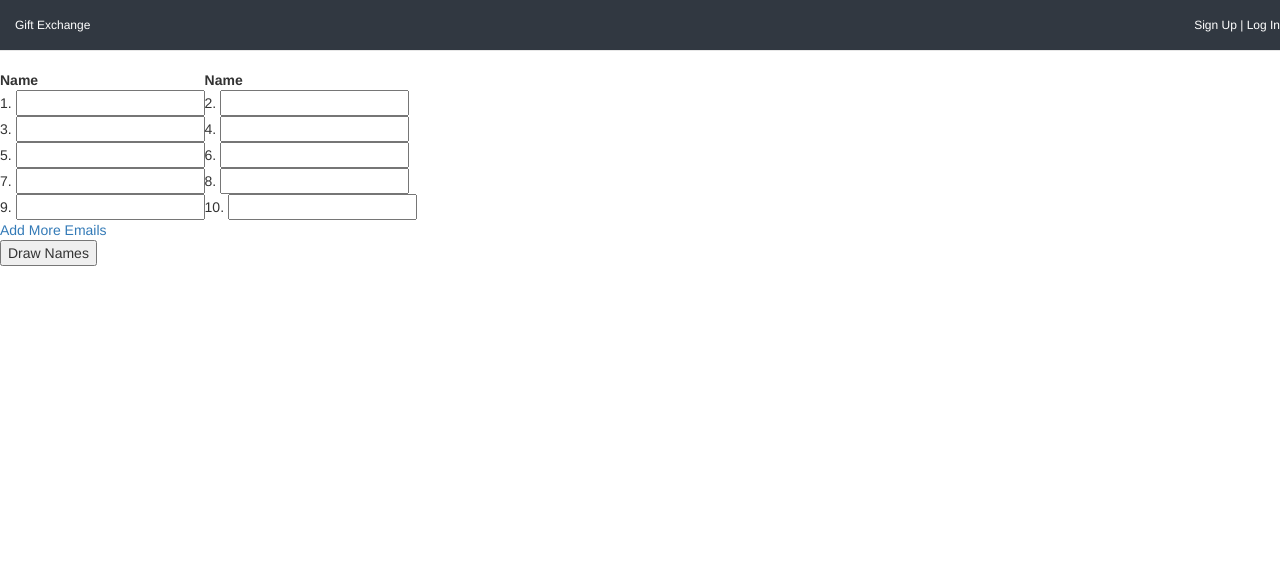
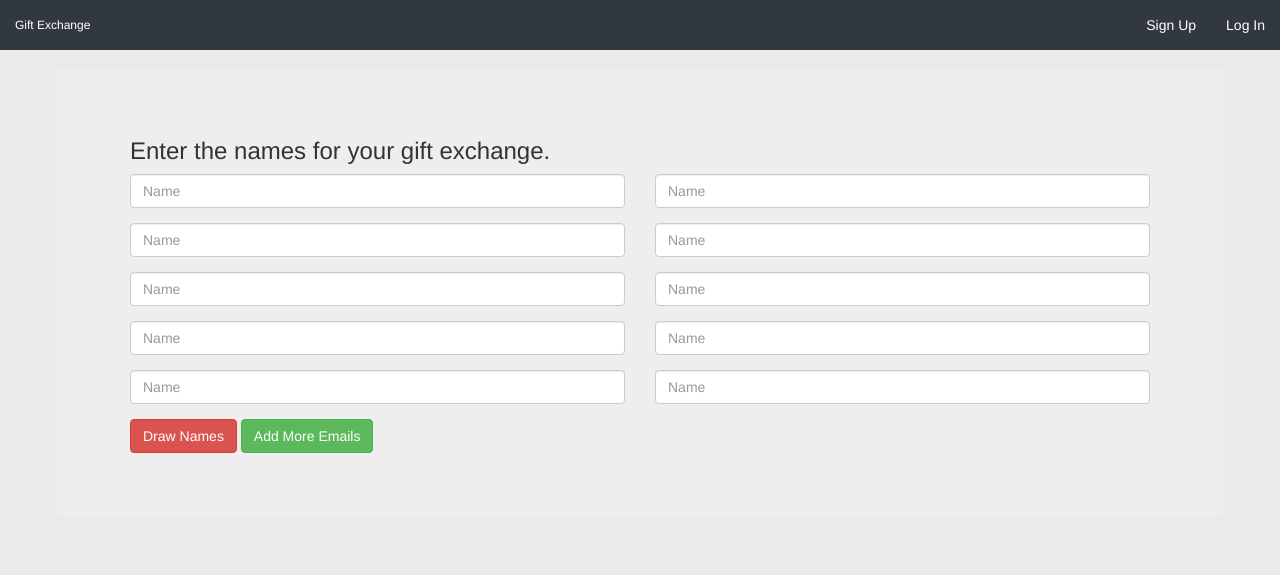
Before and after one commit to sagarpatel8384/gift-exchange-app, a Rails app: page / in a window 1280 px wide. Shown: the top 575 px of the page. Run offline with Rails 7, Linux system fonts and the light colour scheme; style sheets or scripts are compiled from the project's sources; parts of the project's set-up code (start-up, migrations or seed data) failed here and were passed over; some libraries are stand-ins or nearby versions.

Commit message:
Add Styling and Additional Email Support

```diff
--- a/app/assets/stylesheets/application.css.scss
+++ b/app/assets/stylesheets/application.css.scss
@@ -23,6 +23,7 @@
 body {
   padding-top: 70px;
   padding-bottom: 30px;
+  background-color: #EAEAEA !important;
 }
 
 .theme-dropdown .dropdown-menu {
@@ -53,3 +54,25 @@ nav a, .navbar-right {
 a {
   text-decoration: none !important;
 }
+
+.navbar-nav > li > .dropdown-menu {
+  background-color: #313841;
+}
+
+.navbar-nav > li > .dropdown-menu > li > a:hover {
+    background-color: #313841;
+    background-image: none;
+}
+
+.navbar-nav > li > .dropdown-menu.open {
+    background: #313841 !important;
+}
+
+hr {
+  display: block;
+  height: 1px;
+  border: 0;
+  border-top: 1px solid #ccc;
+  margin: 1em 0;
+  padding: 0;
+}
--- a/app/controllers/memberships_controller.rb
+++ b/app/controllers/memberships_controller.rb
@@ -1,10 +1,8 @@
 class MembershipsController < ApplicationController
-
   def update
     @group = Group.find(params[:id])
     mem_shuf = match_pairs(@group.memberships)
     Membership.update_receiver_ids(mem_shuf)
     redirect_to @group
   end
-
 end
--- a/app/controllers/sessions_controller.rb
+++ b/app/controllers/sessions_controller.rb
@@ -1,5 +1,6 @@
 class SessionsController < ApplicationController
   skip_before_action :authorized?
+
   def new
   end
 
@@ -9,8 +10,8 @@ class SessionsController < ApplicationController
       session[:user_id] = @user.id
       redirect_to user_path(current_user)
     else
-      flash.now[:notice] = "Email or password is invalid."
-      render 'new'
+      flash.now[:notice] = 'Email or password is invalid.'
+      render :new
     end
   end
 
--- a/app/controllers/users_controller.rb
+++ b/app/controllers/users_controller.rb
@@ -23,9 +23,9 @@ class UsersController < ApplicationController
 
   def edit
     if @user == current_user
-      render 'edit'
+      render :edit
     else
-      flash[:notice] = "You do not have access to edit this profile."
+      flash[:notice] = 'You do not have access to edit this profile.'
       redirect_to @user
     end
   end
@@ -34,7 +34,7 @@ class UsersController < ApplicationController
     if @user.update(user_params)
       redirect_to @user
     else
-      render 'edit'
+      render :edit
     end
   end
 
--- a/app/models/group.rb
+++ b/app/models/group.rb
@@ -2,7 +2,7 @@ class Group < ActiveRecord::Base
   has_many :memberships
   has_many :users, through: :memberships
   has_many :invitations
-  belongs_to :admin, class_name: :User, foreign_key: "admin_id"
+  belongs_to :admin, class_name: :User, foreign_key: 'admin_id'
   validates :name, :exchange_date, :max_price, :admin_id, presence: true
   validates :name, length: { in: 3..25 }
   validates :max_price, numericality: { only_integer: true }
--- a/app/views/layouts/application.html.erb
+++ b/app/views/layouts/application.html.erb
@@ -8,22 +8,39 @@
   <%= analytics_init if Rails.env.production? %>
 </head>
 <body>
-<nav class="navbar navbar-default navbar-static-top">
-  <div class="navbar-brand navbar-left"><%= link_to "Gift Exchange", root_path %></div>
-    <% if logged_in? %>
-      <div class="navbar-brand navbar-right">
-        Welcome, <%= link_to current_user.first_name, edit_user_path(current_user), id: 'welcome' %> |
-        <%= link_to "Group +", new_group_path %> |
-        <%= link_to "Log Out", logout_path %>
+
+  <nav class="navbar navbar-default navbar-static-top">
+    <div class="container-fluid">
+      <div class="navbar-header">
+        <a class="navbar-brand" href="<%= root_path %>">Gift Exchange</a>
       </div>
-    <% else %>
-      <div class="navbar-brand navbar-right">
-        <%= link_to "Sign Up", signup_path %> |
-        <%= link_to "Log In", login_path %>
+
+        <ul class="nav navbar-nav navbar-right">
+          <% if logged_in? %>
+            <li><%= link_to "Group +", new_group_path %></li>
+            <li class="dropdown"><!-- If logged in -->
+              <a href="#" class="dropdown-toggle" data-toggle="dropdown" role="button" aria-haspopup="true" aria-expanded="false">
+                Welcome, <%= current_user.first_name %>
+                <span class="caret"></span></a>
+              <ul class="dropdown-menu">
+                <li><%= link_to "Edit Profile", edit_user_path(current_user) %></li>
+                <li><%= link_to "Log Out", logout_path %></li>
+              </ul>
+             </li>
+          <% else %>
+            <li><%= link_to "Sign Up", signup_path %></li>
+            <li><%= link_to "Log In", login_path %></li> <!-- If logged out -->
+          <% end %>
+        </ul>
       </div>
-    <% end %>
-</nav>
-<%= yield %>
+    </div>
+  </nav>
+
+  <div id="main-container" class="container">
+    <div class="row">
+      <%= yield %>
+    </div>
+  </div>
 
 </body>
 </html>
--- a/app/views/welcome/index.html.erb
+++ b/app/views/welcome/index.html.erb
@@ -1,36 +1,58 @@
-<%= form_tag root_path, method: 'get' do %>
-  <table id='home-table'>
-    <thead>
-      <tr>
-        <th>Name</th>
-        <th>Name</th>
-      </tr>
-    </thead>
-    <tbody>
-      <tr>
-        <td>1. <%= text_field_tag "emails[]" %></td>
-        <td>2. <%= text_field_tag "emails[]" %></td>
-      </tr>
-      <tr>
-        <td>3. <%= text_field_tag "emails[]" %></td>
-        <td>4. <%= text_field_tag "emails[]" %></td>
-      </tr>
-      <tr>
-        <td>5. <%= text_field_tag "emails[]" %></td>
-        <td>6. <%= text_field_tag "emails[]" %></td>
-      </tr>
-      <tr>
-        <td>7. <%= text_field_tag "emails[]" %></td>
-        <td>8. <%= text_field_tag "emails[]" %></td>
-      </tr>
-      <tr>
-        <td>9. <%= text_field_tag "emails[]" %></td>
-        <td>10. <%= text_field_tag "emails[]" %></td>
-      </tr>
-    </tbody>
-  </table>
+<div class="jumbotron">
+  <div class="container">
+    <h3>Enter the names for your gift exchange.</h3>
+    <%= form_tag root_path, method: 'get', class: 'form-horizontal' do %>
+      <div class='form-group'>
+        <div class="col-md-6">
+          <%= text_field_tag "emails[]", nil, class: 'form-control', placeholder: 'Name', placeholder: 'Name' %>
+        </div>
+        <div class="col-md-6">
+          <%= text_field_tag "emails[]", nil, class: 'form-control', placeholder: 'Name' %>
+        </div>
+      </div>
 
-  <%= link_to 'Add More Emails', signup_path %><br/>
+      <div class='form-group'>
+        <div class="col-md-6">
+          <%= text_field_tag "emails[]", nil, class: 'form-control', placeholder: 'Name' %>
+        </div>
+        <div class="col-md-6">
+          <%= text_field_tag "emails[]", nil, class: 'form-control', placeholder: 'Name' %>
+        </div>
+      </div>
 
-  <%= submit_tag 'Draw Names' %>
-<% end %>
+      <div class='form-group'>
+        <div class="col-md-6">
+          <%= text_field_tag "emails[]", nil, class: 'form-control', placeholder: 'Name' %>
+        </div>
+        <div class="col-md-6">
+          <%= text_field_tag "emails[]", nil, class: 'form-control', placeholder: 'Name' %>
+        </div>
+      </div>
+
+      <div class='form-group'>
+        <div class="col-md-6">
+          <%= text_field_tag "emails[]", nil, class: 'form-control', placeholder: 'Name' %>
+        </div>
+        <div class="col-md-6">
+          <%= text_field_tag "emails[]", nil, class: 'form-control', placeholder: 'Name' %>
+        </div>
+      </div>
+
+      <div class='form-group'>
+        <div class="col-md-6">
+          <%= text_field_tag "emails[]", nil, class: 'form-control', placeholder: 'Name' %>
+        </div>
+        <div class="col-md-6">
+          <%= text_field_tag "emails[]", nil, class: 'form-control', placeholder: 'Name' %>
+        </div>
+      </div>
+
+      <div class='form-group'>
+        <div class="col-md-6">
+          <%= submit_tag 'Draw Names', class: 'btn btn-danger' %>
+          <%= link_to 'Add More Emails', signup_path, class: 'btn btn-success' %>
+        </div>
+      </div>
+    <% end %>
+  </div>
+</div>
--- a/config/routes.rb
+++ b/config/routes.rb
@@ -5,7 +5,7 @@ Rails.application.routes.draw do
   get '/logout', to: 'sessions#destroy', as: 'logout'
   resources :sessions, only: [:new, :create]
   resources :users, only: [:new, :create, :show, :edit, :update]
-  resources :groups, only: [:new, :create, :show]
+  resources :groups, only: [:new, :create, :show, :update]
   resources :invitations, only: [:update, :destroy]
   resources :memberships, only: :update
 end
```
Also changed, not shown: app/controllers/groups_controller.rb (+7 -1 lines), app/models/membership.rb (+1 -13 lines), app/views/groups/new.html.erb (+21 -19 lines), app/views/groups/show.html.erb (+27 -11 lines), app/views/sessions/new.html.erb (+19 -14 lines), app/views/users/edit.html.erb (+11 -7 lines), app/views/users/new.html.erb (+21 -19 lines), notes.md (+3 -7 lines).
